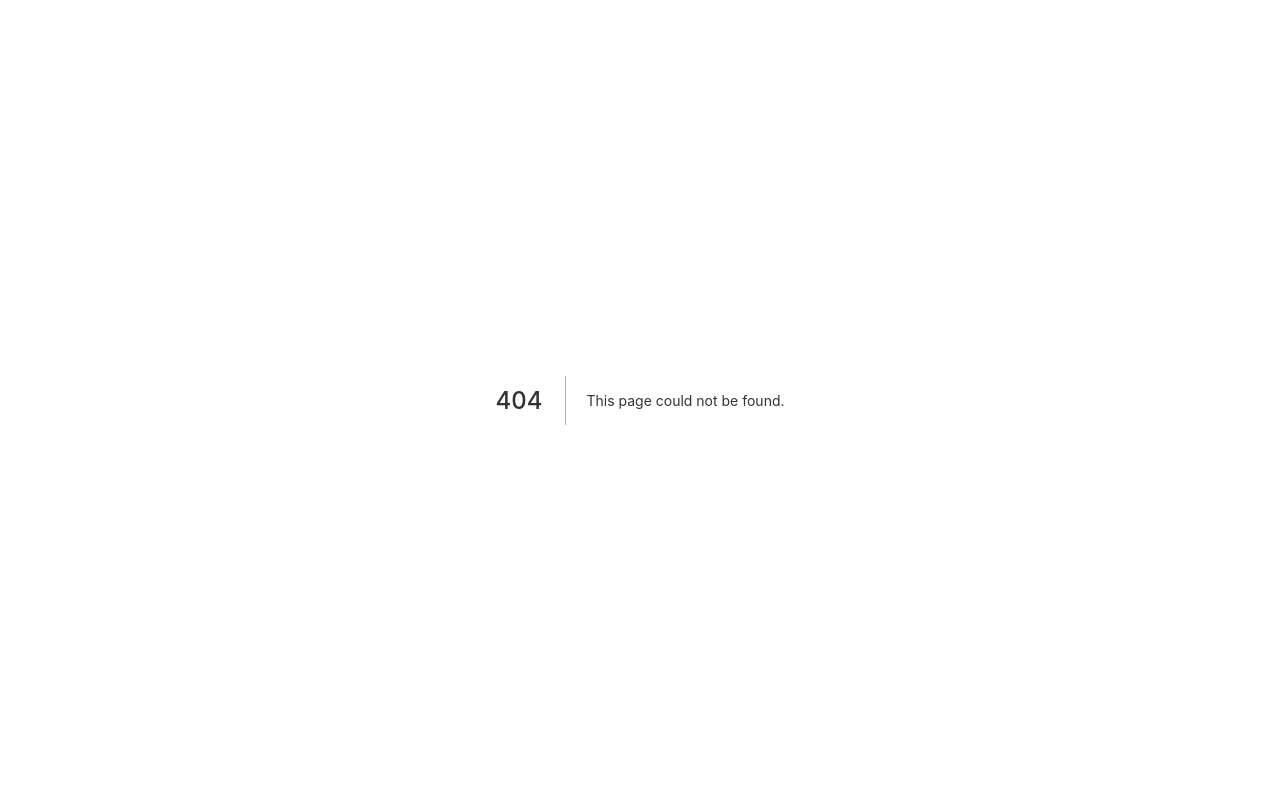
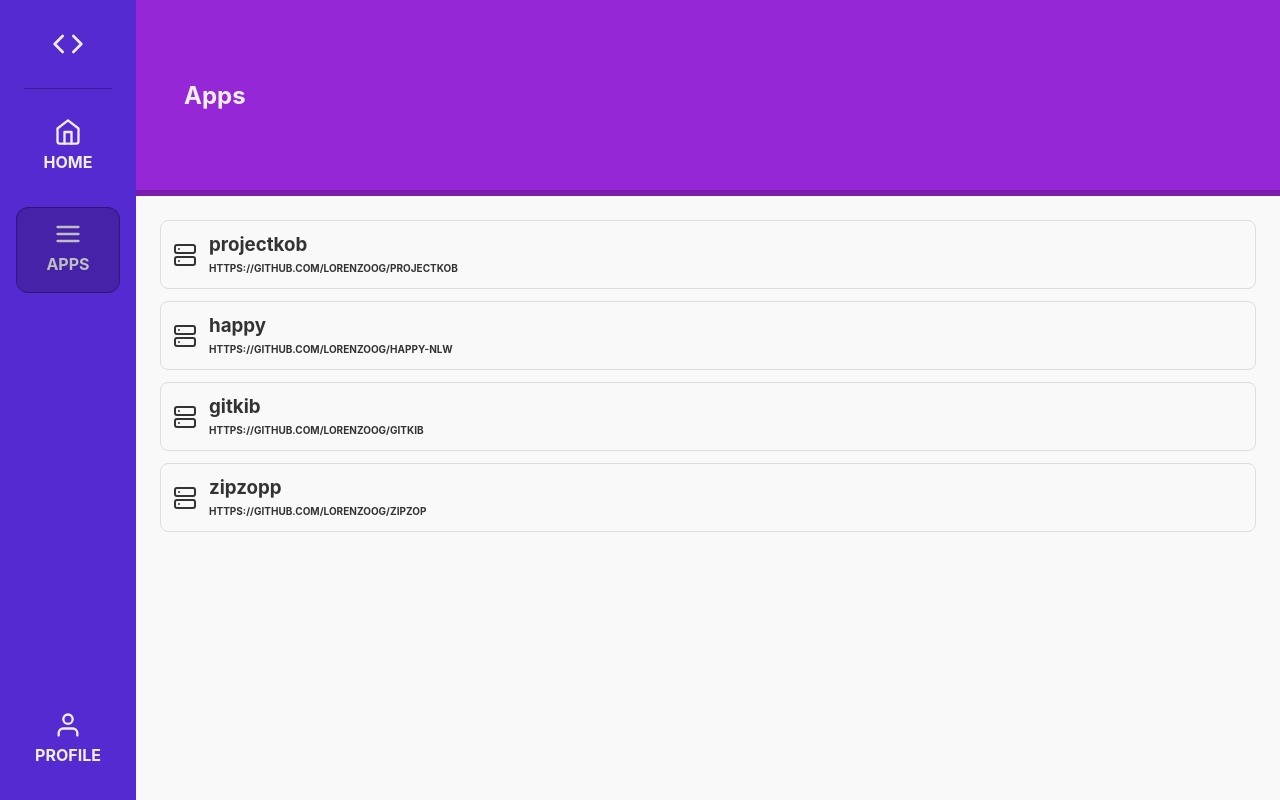
Before and after one commit to aripiprazole/projectkob, a Next.js app in the folder web/: page /apps in a window 1280 px wide. Before the commit this address had no page. Built offline with nearby package versions, Linux system fonts and the light colour scheme.

Commit message:
feat(web): add apps page

```diff
--- a/web/src/components/Layout/index.tsx
+++ b/web/src/components/Layout/index.tsx
@@ -5,16 +5,21 @@ import Sidebar from "../Sidebar";
 import { Container, Content, Header } from "./styles";
 
 export type LayoutProps = {
-  header: ReactElement;
+  header?: ReactElement;
+  selected?: string;
 };
 
-const Layout: React.FC<LayoutProps> = ({ header, children }) => {
+const Layout: React.FC<LayoutProps> = ({
+  header,
+  children,
+  selected = "home",
+}) => {
   return (
     <Container>
-      <Sidebar />
+      <Sidebar selected={selected} />
 
       <Content>
-        <Header>{header}</Header>
+        {header && <Header>{header}</Header>}
 
         <main>{children}</main>
       </Content>
--- a/web/src/components/Sidebar/index.tsx
+++ b/web/src/components/Sidebar/index.tsx
@@ -6,7 +6,11 @@ import { FiCode, FiHome, FiMenu, FiUser } from "react-icons/fi";
 
 import { Container, Item, Items, Nav, Logo } from "./styles";
 
-const Sidebar: React.VFC = () => {
+export type SidebarProps = {
+  selected: string;
+};
+
+const Sidebar: React.VFC<SidebarProps> = ({ selected }) => {
   return (
     <Container>
       <Logo>
@@ -14,9 +18,9 @@ const Sidebar: React.VFC = () => {
       </Logo>
 
       <Nav>
-        <SidebarItems />
+        <SidebarItems selected={selected} />
 
-        <Item>
+        <Item selected={selected === "profile"}>
           <Link href="/profile">
             <a>
               <FiUser size={28} />
@@ -30,10 +34,10 @@ const Sidebar: React.VFC = () => {
   );
 };
 
-const SidebarItems: React.VFC = () => (
+const SidebarItems: React.VFC<SidebarProps> = ({ selected }) => (
   <Items>
     <li>
-      <Item selected>
+      <Item selected={selected === "home"}>
         <Link href="/">
           <a>
             <FiHome size={28} />
@@ -45,7 +49,7 @@ const SidebarItems: React.VFC = () => (
     </li>
 
     <li>
-      <Item>
+      <Item selected={selected === "apps"}>
         <Link href="/apps">
           <a>
             <FiMenu size={28} />
--- /dev/null
+++ b/web/src/entities/App.ts
@@ -0,0 +1,9 @@
+class App {
+  public constructor(
+    public readonly id: string,
+    public readonly name: string,
+    public readonly repo: string
+  ) {}
+}
+
+export default App;
--- a/web/src/entities/index.ts
+++ b/web/src/entities/index.ts
@@ -1 +1,2 @@
 export { default as User } from "./User";
+export { default as App } from "./App";
--- /dev/null
+++ b/web/src/pages/apps/index.tsx
@@ -0,0 +1,59 @@
+import React, { Suspense } from "react";
+
+import dynamic from "next/dynamic";
+import Link from "next/link";
+import { NextPage } from "next";
+
+import { FiServer } from "react-icons/fi";
+
+import { useRecoilValue } from "recoil";
+
+import { Layout } from "~/components";
+
+import { appListState } from "~/store/apps";
+
+import { Container, Header, Apps, AppItem, AppLink } from "./styles";
+
+const AppsPage: NextPage = () => {
+  return (
+    <Layout selected="apps">
+      <Container>
+        <Header>
+          <h2>Apps</h2>
+        </Header>
+
+        <Suspense fallback="Loading...">
+          <AppsContent />
+        </Suspense>
+      </Container>
+    </Layout>
+  );
+};
+
+const AppsContent: React.VFC = () => {
+  const apps = useRecoilValue(appListState);
+
+  return (
+    <Apps>
+      {apps.map((app) => (
+        <AppItem>
+          <Link href="/apps/[appId]" as={`/apps/${app.id}`}>
+            <AppLink>
+              <FiServer size={24} />
+
+              <div>
+                <h3>{app.name}</h3>
+
+                <span>{app.repo}</span>
+              </div>
+            </AppLink>
+          </Link>
+        </AppItem>
+      ))}
+    </Apps>
+  );
+};
+
+export default dynamic(async () => AppsPage, {
+  ssr: false,
+});
--- /dev/null
+++ b/web/src/pages/apps/styles.ts
@@ -0,0 +1,63 @@
+import styled from "styled-components";
+
+export const Container = styled.div``;
+
+export const Header = styled.header`
+  display: flex;
+  align-items: center;
+
+  background: #9627d6;
+
+  min-height: 196px;
+  padding-left: 48px;
+
+  border-bottom: 6px solid #791dad;
+
+  > h2 {
+    color: #eee;
+    width: 100%;
+    max-width: 1200px;
+    margin: auto;
+  }
+`;
+
+export const Apps = styled.ul`
+  display: flex;
+  flex-direction: column;
+  gap: 12px;
+
+  padding: 24px;
+
+  width: 100%;
+  max-width: 1200px;
+  margin: auto;
+`;
+
+export const AppItem = styled.li``;
+
+export const AppLink = styled.a`
+  padding: 12px;
+
+  display: flex;
+  align-items: center;
+
+  border: 1px solid #ddd;
+  border-radius: 8px;
+
+  cursor: pointer;
+
+  > div {
+    margin-left: 12px;
+  }
+
+  > div > span {
+    font-size: 10px;
+    font-weight: bold;
+    text-transform: uppercase;
+  }
+
+  > svg,
+  > svg * {
+    color: #333;
+  }
+`;
--- /dev/null
+++ b/web/src/store/apps.ts
@@ -0,0 +1,13 @@
+import { selector } from "recoil";
+
+import { App } from "~/entities";
+
+export const appListState = selector({
+  key: "appsListState",
+  get: async () => [
+    new App("43rnr2", "projectkob", "https://github.com/LorenzooG/projectkob"),
+    new App("rn3r9q", "happy", "https://github.com/LorenzooG/happy-nlw"),
+    new App("m1r1aa", "gitkib", "https://github.com/LorenzooG/gitkib"),
+    new App("fn3729", "zipzopp", "https://github.com/LorenzooG/zipzop"),
+  ],
+});
```
